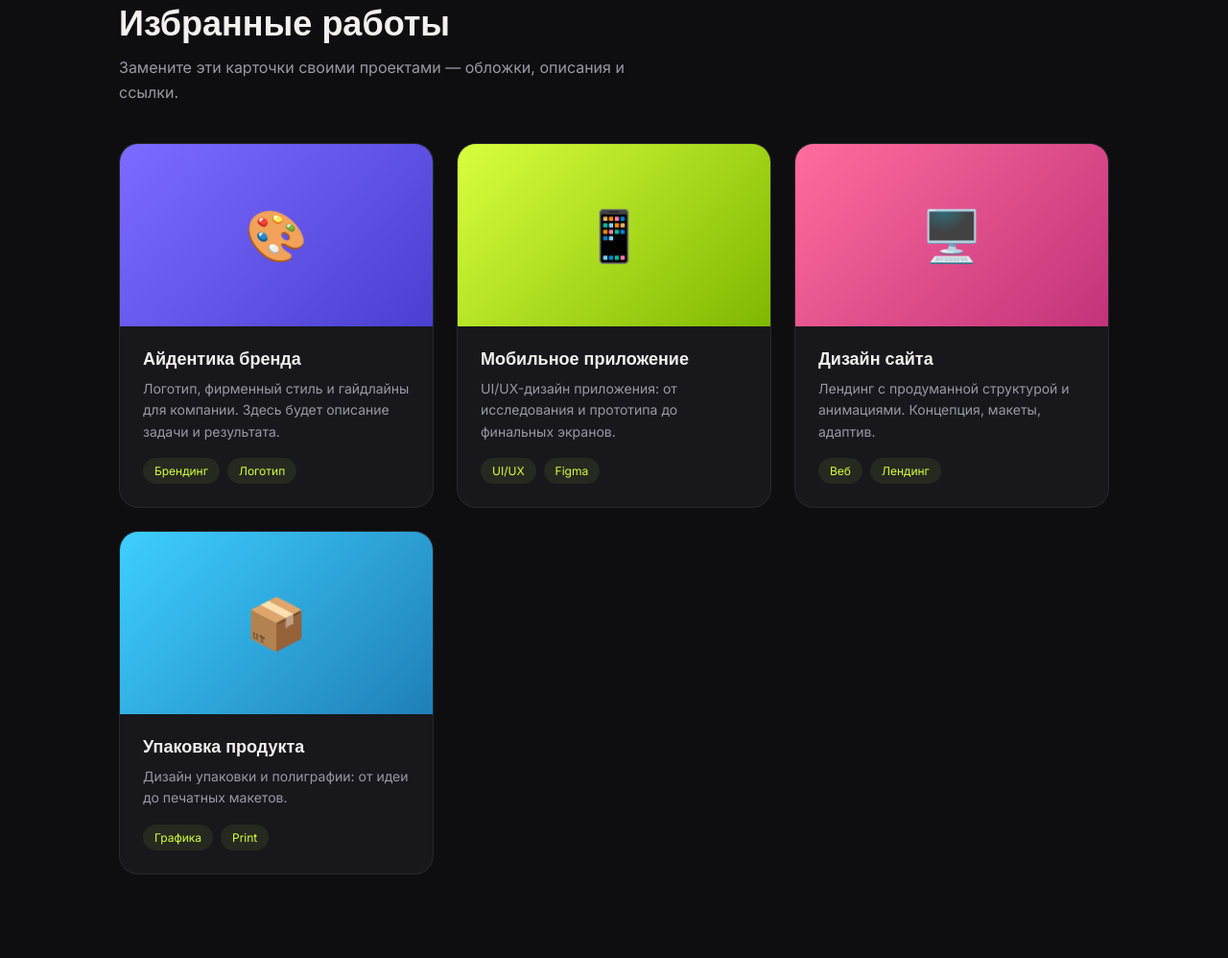
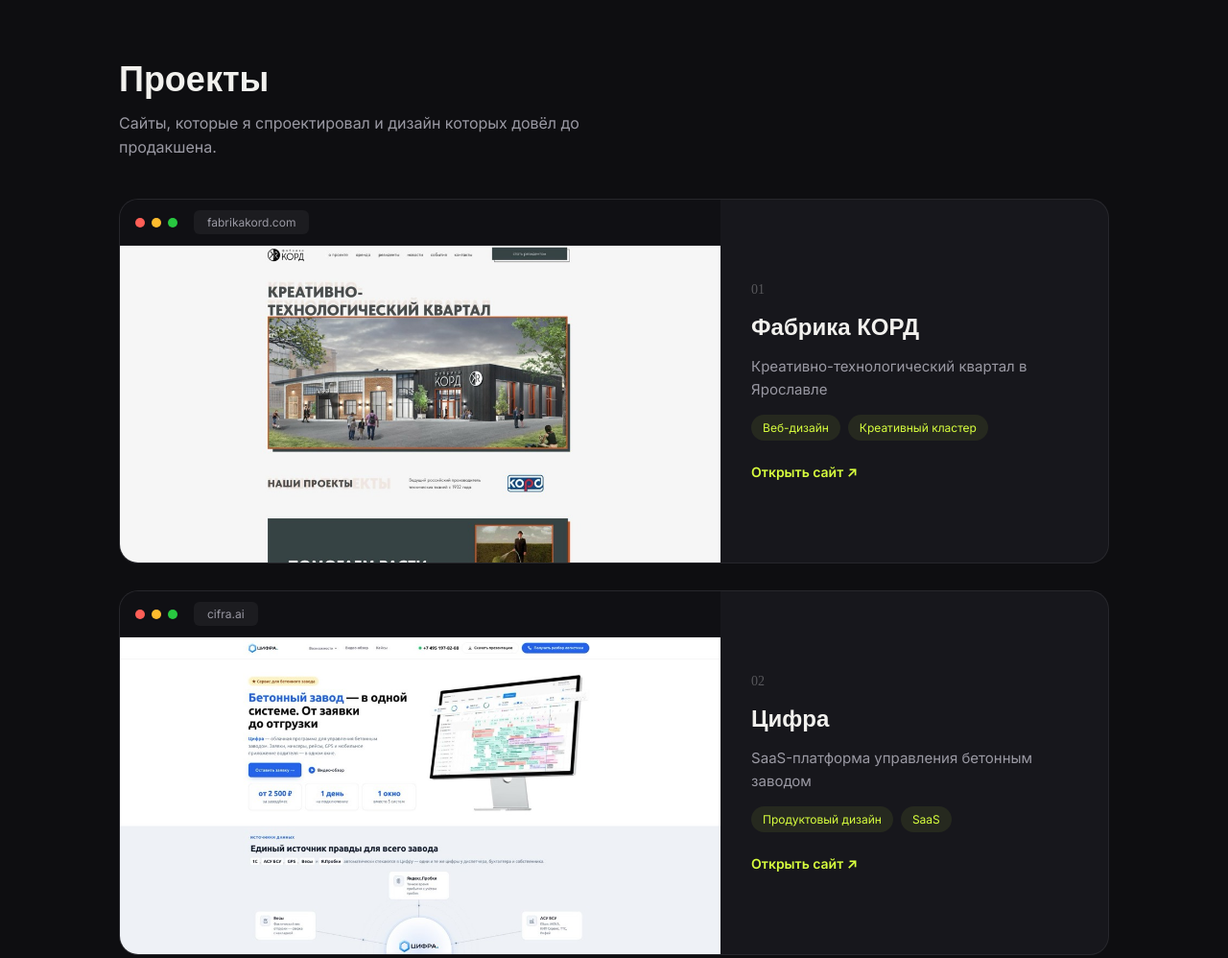
Before and after one commit to zerjg/portfolio, a plain HTML site: page index.html in a window 1280 px wide. Shown: the part 1110-2108 px from the top of the page at 96% size. Drawn offline with Linux system fonts and the light colour scheme; a web font is replaced by a local one.

Commit message:
Добавлены реальные проекты: Фабрика КОРД, Цифра, НПО Криста — карточки со скриншотами сайтов

```diff
--- a/index.html
+++ b/index.html
@@ -79,7 +79,7 @@
     }
 
     /* ---------- sections ---------- */
-    section { padding: 72px 0; }
+    section { padding: 72px 0; scroll-margin-top: 72px; }
     .section-title { font-size: clamp(24px, 3.5vw, 36px); margin-bottom: 12px; }
     .section-sub { color: var(--muted); margin-bottom: 40px; max-width: 560px; }
 
@@ -92,25 +92,52 @@
     .chip b { color: var(--accent); font-weight: 600; }
 
     /* ---------- projects ---------- */
-    .grid { display: grid; grid-template-columns: repeat(auto-fit, minmax(300px, 1fr)); gap: 24px; }
-    .card {
+    .projects { display: flex; flex-direction: column; gap: 28px; }
+    .project {
+      display: grid; grid-template-columns: 1.55fr 1fr;
       background: var(--surface); border: 1px solid rgba(255,255,255,.07);
       border-radius: var(--radius); overflow: hidden;
-      transition: transform .2s ease, border-color .2s ease;
+      transition: transform .25s ease, border-color .25s ease, box-shadow .25s ease;
     }
-    .card:hover { transform: translateY(-6px); border-color: rgba(216,255,62,.4); }
-    .card-cover { height: 190px; display: flex; align-items: center; justify-content: center; font-size: 52px; }
-    .cover-1 { background: linear-gradient(135deg, #7b6cff, #4a3fd1); }
-    .cover-2 { background: linear-gradient(135deg, #d8ff3e, #7fb800); }
-    .cover-3 { background: linear-gradient(135deg, #ff6c9d, #c2337a); }
-    .cover-4 { background: linear-gradient(135deg, #3ecfff, #1f7fb8); }
-    .card-body { padding: 24px; }
-    .card-body h3 { font-size: 18px; margin-bottom: 8px; }
-    .card-body p { color: var(--muted); font-size: 14px; margin-bottom: 16px; }
+    .project:hover {
+      transform: translateY(-5px);
+      border-color: rgba(216,255,62,.45);
+      box-shadow: 0 28px 70px rgba(0,0,0,.5);
+    }
+    .project-shot { background: var(--surface-2); overflow: hidden; }
+    .browser-bar {
+      display: flex; align-items: center; gap: 7px;
+      padding: 11px 16px; background: #101014;
+      border-bottom: 1px solid rgba(255,255,255,.06);
+    }
+    .browser-bar i { width: 10px; height: 10px; border-radius: 50%; flex-shrink: 0; }
+    .browser-bar span {
+      margin-left: 10px; font-size: 12px; color: var(--muted);
+      background: rgba(255,255,255,.05); padding: 3px 14px; border-radius: 6px;
+    }
+    .project-shot img {
+      width: 100%; height: 330px; object-fit: cover; object-position: top;
+      display: block; transition: transform .6s ease;
+    }
+    .project:hover .project-shot img { transform: scale(1.04); }
+    .project-info {
+      padding: 36px 32px; display: flex; flex-direction: column;
+      justify-content: center; gap: 14px;
+    }
+    .project-num { font-family: 'Unbounded'; font-size: 14px; color: rgba(255,255,255,.28); }
+    .project-info h3 { font-size: 24px; }
+    .project-info p { color: var(--muted); font-size: 15px; }
     .card-tags { display: flex; gap: 8px; flex-wrap: wrap; }
     .card-tags span {
       font-size: 12px; color: var(--accent); background: rgba(216,255,62,.08);
       padding: 4px 12px; border-radius: 100px;
+    }
+    .project-link { margin-top: 8px; color: var(--accent); font-weight: 600; font-size: 14px; }
+    .project:hover .project-link { text-decoration: underline; text-underline-offset: 4px; }
+    @media (max-width: 860px) {
+      .project { grid-template-columns: 1fr; }
+      .project-shot img { height: 220px; }
+      .project-info { padding: 26px 24px; }
     }
 
     /* ---------- about ---------- */
@@ -153,7 +180,7 @@
     <a class="logo" href="#top">IGOR<span>.</span></a>
     <div class="nav-links">
       <a href="#skills">Навыки</a>
-      <a href="#works">Работы</a>
+      <a href="#works">Проекты</a>
       <a href="#about">Обо мне</a>
       <a href="#contact">Контакты</a>
     </div>
@@ -165,9 +192,9 @@
     <div class="hero-text">
       <span class="tag">Дизайнер · Ярославль</span>
       <h1>Игорь Пономарёв — <em>дизайн</em>, который работает</h1>
-      <p class="lead">Создаю айдентику, интерфейсы и визуальные истории. Помогаю брендам выглядеть так, чтобы их запоминали.</p>
+      <p class="lead">Проектирую сайты и цифровые продукты — от креативных кластеров до промышленных SaaS-платформ. Помогаю брендам выглядеть так, чтобы их запоминали.</p>
       <div class="btn-row">
-        <a class="btn btn-primary" href="#works">Смотреть работы</a>
+        <a class="btn btn-primary" href="#works">Смотреть проекты</a>
         <a class="btn btn-ghost" href="#contact">Связаться</a>
       </div>
     </div>
@@ -194,41 +221,61 @@
 
 <section id="works">
   <div class="wrap">
-    <h2 class="section-title">Избранные работы</h2>
-    <p class="section-sub">Замените эти карточки своими проектами — обложки, описания и ссылки.</p>
-    <div class="grid">
-      <article class="card">
-        <div class="card-cover cover-1">🎨</div>
-        <div class="card-body">
-          <h3>Айдентика бренда</h3>
-          <p>Логотип, фирменный стиль и гайдлайны для компании. Здесь будет описание задачи и результата.</p>
-          <div class="card-tags"><span>Брендинг</span><span>Логотип</span></div>
+    <h2 class="section-title">Проекты</h2>
+    <p class="section-sub">Сайты, которые я спроектировал и дизайн которых довёл до продакшена.</p>
+    <div class="projects">
+
+      <a class="project" href="https://fabrikakord.com/" target="_blank" rel="noopener">
+        <div class="project-shot">
+          <div class="browser-bar">
+            <i style="background:#ff5f57"></i><i style="background:#febc2e"></i><i style="background:#28c840"></i>
+            <span>fabrikakord.com</span>
+          </div>
+          <img src="assets/kord.jpg" alt="Сайт креативно-технологического квартала «Фабрика КОРД»" loading="lazy">
         </div>
-      </article>
-      <article class="card">
-        <div class="card-cover cover-2">📱</div>
-        <div class="card-body">
-          <h3>Мобильное приложение</h3>
-          <p>UI/UX-дизайн приложения: от исследования и прототипа до финальных экранов.</p>
-          <div class="card-tags"><span>UI/UX</span><span>Figma</span></div>
+        <div class="project-info">
+          <span class="project-num">01</span>
+          <h3>Фабрика КОРД</h3>
+          <p>Креативно-технологический квартал в Ярославле</p>
+          <div class="card-tags"><span>Веб-дизайн</span><span>Креативный кластер</span></div>
+          <span class="project-link">Открыть сайт ↗</span>
         </div>
-      </article>
-      <article class="card">
-        <div class="card-cover cover-3">🖥️</div>
-        <div class="card-body">
-          <h3>Дизайн сайта</h3>
-          <p>Лендинг с продуманной структурой и анимациями. Концепция, макеты, адаптив.</p>
-          <div class="card-tags"><span>Веб</span><span>Лендинг</span></div>
+      </a>
+
+      <a class="project" href="https://cifra.ai/" target="_blank" rel="noopener">
+        <div class="project-shot">
+          <div class="browser-bar">
+            <i style="background:#ff5f57"></i><i style="background:#febc2e"></i><i style="background:#28c840"></i>
+            <span>cifra.ai</span>
+          </div>
+          <img src="assets/cifra.jpg" alt="Сайт SaaS-платформы «Цифра» для управления бетонным заводом" loading="lazy">
         </div>
-      </article>
-      <article class="card">
-        <div class="card-cover cover-4">📦</div>
-        <div class="card-body">
-          <h3>Упаковка продукта</h3>
-          <p>Дизайн упаковки и полиграфии: от идеи до печатных макетов.</p>
-          <div class="card-tags"><span>Графика</span><span>Print</span></div>
+        <div class="project-info">
+          <span class="project-num">02</span>
+          <h3>Цифра</h3>
+          <p>SaaS-платформа управления бетонным заводом</p>
+          <div class="card-tags"><span>Продуктовый дизайн</span><span>SaaS</span></div>
+          <span class="project-link">Открыть сайт ↗</span>
         </div>
-      </article>
+      </a>
+
+      <a class="project" href="https://www.krista.ru/" target="_blank" rel="noopener">
+        <div class="project-shot">
+          <div class="browser-bar">
+            <i style="background:#ff5f57"></i><i style="background:#febc2e"></i><i style="background:#28c840"></i>
+            <span>krista.ru</span>
+          </div>
+          <img src="assets/krista.jpg" alt="Сайт НПО «Криста» — разработчика цифровых платформ для госуправления" loading="lazy">
+        </div>
+        <div class="project-info">
+          <span class="project-num">03</span>
+          <h3>НПО Криста</h3>
+          <p>Цифровые платформы для государственного управления</p>
+          <div class="card-tags"><span>Корпоративный сайт</span><span>GovTech</span></div>
+          <span class="project-link">Открыть сайт ↗</span>
+        </div>
+      </a>
+
     </div>
   </div>
 </section>
```
Also changed, not shown: assets/cifra.jpg (added), assets/kord.jpg (added), assets/krista.jpg (added), 1 other file.
